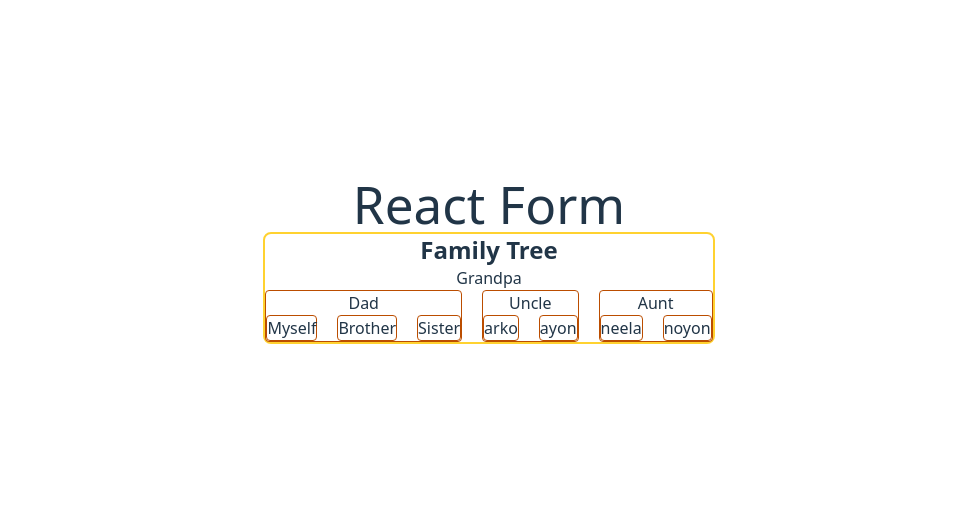
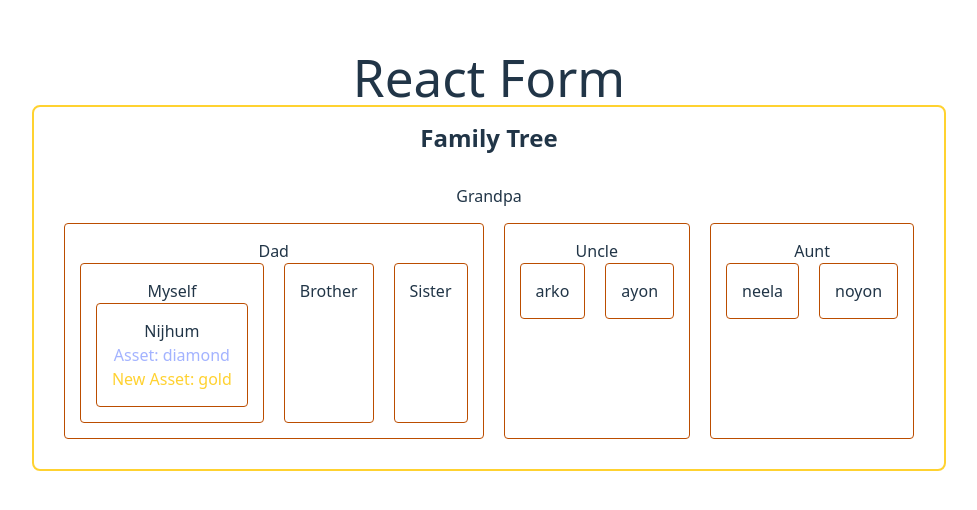
Before and after one commit to syedshafinahmed/M-44, a React (Vite) app: page / in a window 1280 px wide. Shown: the part 140-650 px from the top of the page, without its empty margins (151-1128 px from the left). Built offline with nearby package versions, Linux system fonts and the light colour scheme.

Commit message:
ContextAPI

```diff
--- a/src/App.css
+++ b/src/App.css
@@ -6,6 +6,9 @@
 }
 @import "tailwindcss";
 
+div {
+  padding: 15px;
+}
 .logo {
   height: 6em;
   padding: 1.5em;
--- a/src/Components/FamilyTree/Dad.jsx
+++ b/src/Components/FamilyTree/Dad.jsx
@@ -3,12 +3,12 @@
 import Brother from './Brother';
 import Sister from './Sister';
 
-const Dad = () => {
+const Dad = ({ asset }) => {
     return (
         <div className='border-1 border-amber-700 rounded-sm'>
             <h3>Dad</h3>
             <section className='flex gap-x-5'>
-                <Myself></Myself>
+                <Myself asset={asset}></Myself>
                 <Brother></Brother>
                 <Sister></Sister>
             </section>
--- a/src/Components/FamilyTree/FamilyTree.jsx
+++ b/src/Components/FamilyTree/FamilyTree.jsx
@@ -1,11 +1,17 @@
-import React from 'react';
+import React, { createContext } from 'react';
 import Grandpa from './Grandpa';
 
+
+export const AssetContext = createContext('');
 const FamilyTree = () => {
+    const asset = 'diamond';
+    const newAsset = 'gold';
     return (
         <div className='border-2 border-amber-300 rounded-lg'>
             <h2 className='font-bold text-2xl'>Family Tree</h2>
-            <Grandpa></Grandpa>
+            <AssetContext.Provider value={newAsset}>
+                <Grandpa asset={asset}></Grandpa>
+            </AssetContext.Provider>
         </div>
     );
 };
--- a/src/Components/FamilyTree/Grandpa.jsx
+++ b/src/Components/FamilyTree/Grandpa.jsx
@@ -3,12 +3,14 @@
 import Uncle from './Uncle';
 import Aunt from './Aunt';
 
-const Grandpa = () => {
+const Grandpa = ({ asset }) => {
     return (
         <div>
-            <h3>Grandpa</h3>
+            <div>
+                <h3>Grandpa</h3>
+            </div>
             <section className='flex justify-center gap-x-5'>
-                <Dad></Dad>
+                <Dad asset={asset}></Dad>
                 <Uncle></Uncle>
                 <Aunt></Aunt>
             </section>
--- a/src/Components/FamilyTree/Myself.jsx
+++ b/src/Components/FamilyTree/Myself.jsx
@@ -1,9 +1,11 @@
 import React from 'react';
+import Special from './Special';
 
-const Myself = () => {
+const Myself = ({ asset }) => {
     return (
         <div className='border-1 border-amber-700 rounded-sm'>
             <h3>Myself</h3>
+            <Special name='Nijhum' asset={asset}></Special>
         </div>
     );
 };
--- /dev/null
+++ b/src/Components/FamilyTree/Special.jsx
@@ -0,0 +1,15 @@
+import React, { useContext } from 'react';
+import { AssetContext } from './FamilyTree';
+
+const Special = ({ name, asset }) => {
+    const newAsset = useContext(AssetContext);
+    return (
+        <div className='border-1 border-amber-700 rounded-sm'>
+            <h3>{name}</h3>
+            <p className='text-indigo-300'>Asset: {asset}</p>
+            <p className='text-amber-300'>New Asset: {newAsset}</p>
+        </div>
+    );
+};
+
+export default Special;
```
